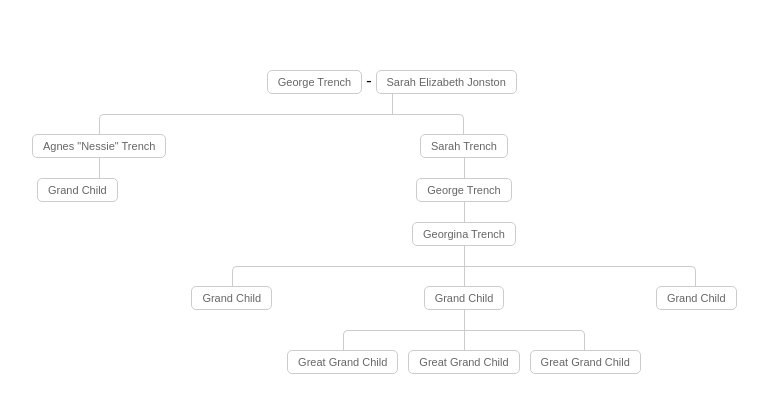
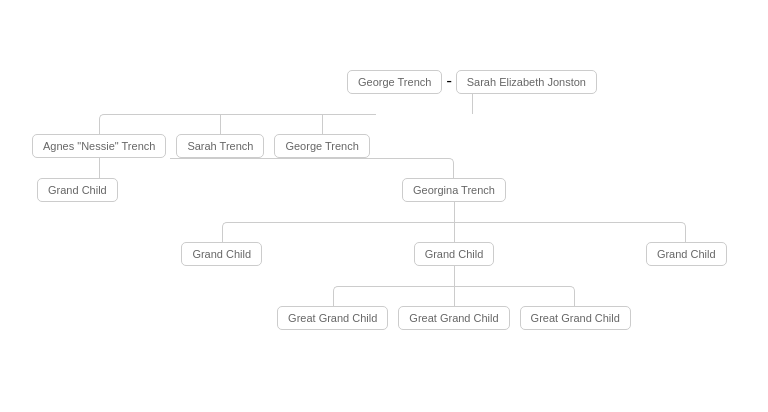
Before and after one commit to projecttrench1897/projecttrench1897, a website: page index.html in a window 1280 px wide. Shown: the whole page, without its empty margins (168-936 px from the left). Drawn offline with Linux system fonts and the light colour scheme.

Commit message:
Update index.html

```diff
--- a/index.html
+++ b/index.html
@@ -23,10 +23,10 @@
             </li>
             <li>
               <a href="#">Sarah Trench</a>
-              <ul>
+
             <li>
               <a href="#">George Trench</a>
-              <ul>
+
             <li>
               <a href="#">Georgina Trench</a>
               <ul>
```
